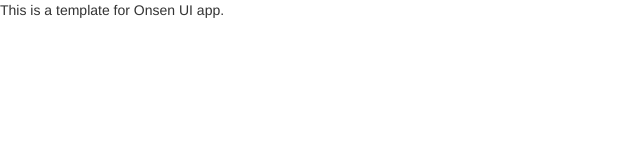
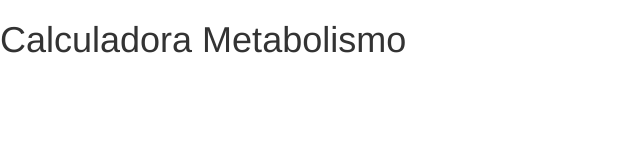
Before and after one commit to deniseasc/CalculadoraMetabolismo, a website: page www/index.html in a window 1280 px wide. Shown: the whole page, without its empty margins (0-640 px from the left). Drawn offline with Linux system fonts and the light colour scheme.

Commit message:
inserindo h1

```diff
--- a/www/index.html
+++ b/www/index.html
@@ -14,6 +14,6 @@
 
 </head>
 <body>
-  This is a template for Onsen UI app.
+  <h1> Calculadora Metabolismo</h1>
 </body>
 </html>
```
